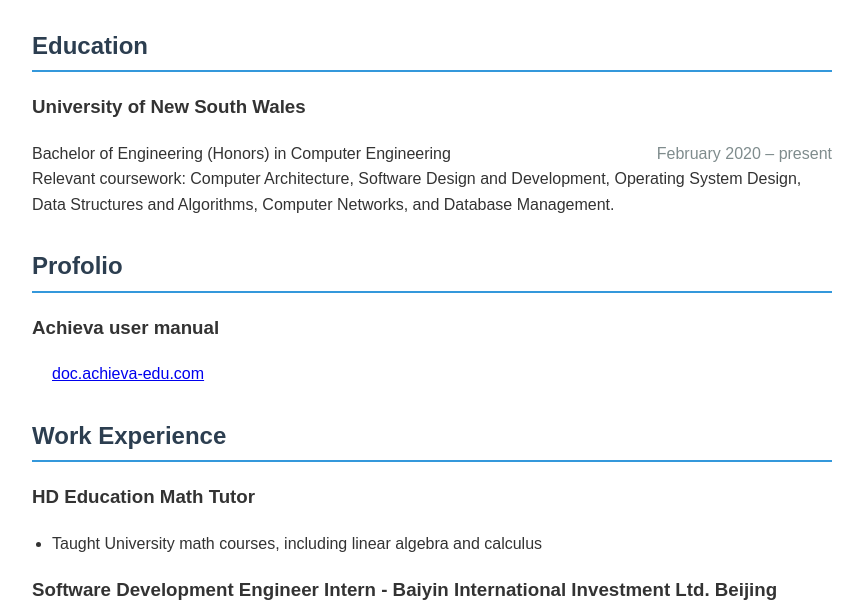
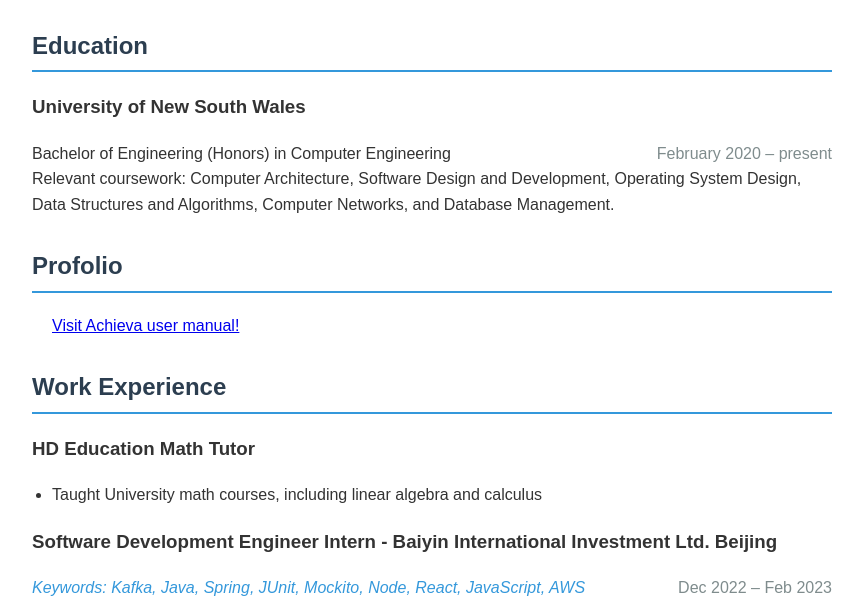
Before and after one commit to plpowerbug/liangpeng.github.io, a plain HTML site: page index.html in a window 1280 px wide. Shown: the part 143-757 px from the top of the page, without its empty margins (208-1071 px from the left). Drawn offline with Linux system fonts and the light colour scheme.

Commit message:
Update index.html

```diff
--- a/index.html
+++ b/index.html
@@ -66,9 +66,9 @@
     </div>
     <div class="section">
     <h2>Profolio</h2>
-        <h3>Achieva user manual</h3>
+
         <ul>
-            <a href="url">doc.achieva-edu.com</a>
+            <a href="https://doc.achieva-edu.com/">Visit Achieva user manual!</a>
         </ul>
     </div>
     <div class="section">
```
